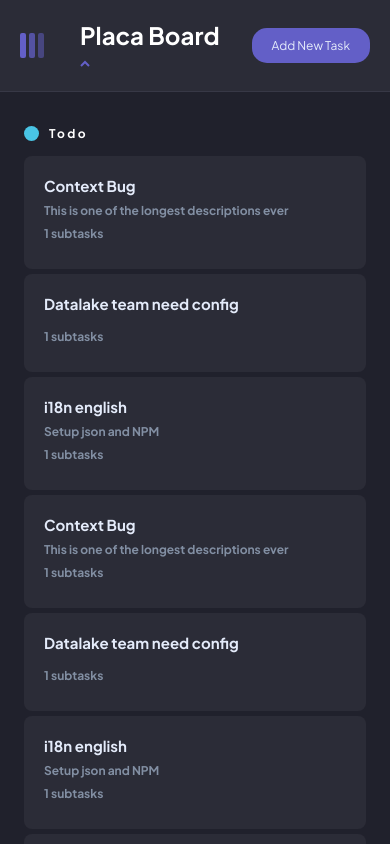
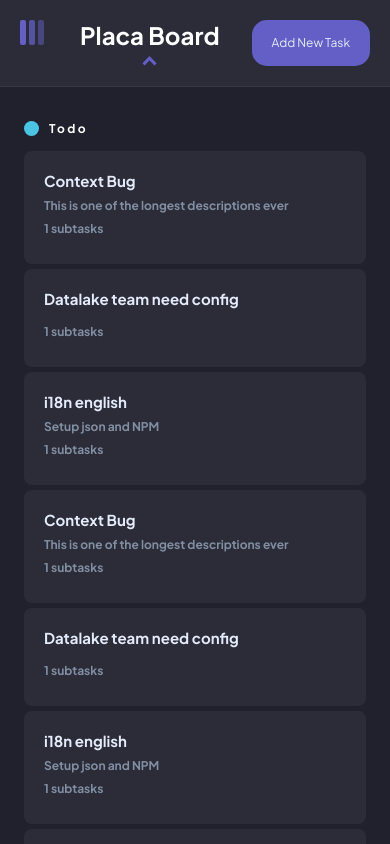
Before and after one commit to mattssonn/kanban, a React (Vite) app: page / in a window 390 px wide. Shown: the top 844 px of the page. Built offline with nearby package versions, Linux system fonts and the light colour scheme.

Commit message:
adding light/dark mode toggle

```diff
--- a/src/components/Dropdown/Dropdown.scss
+++ b/src/components/Dropdown/Dropdown.scss
@@ -24,6 +24,10 @@
   position: relative;
 }
 
+.dropdown-box:hover {
+  filter: brightness(1.1);
+}
+
 .dropdown-close-btn {
   background-color: transparent;
   border: none;
--- a/src/components/Navbar/Navbar.scss
+++ b/src/components/Navbar/Navbar.scss
@@ -3,12 +3,10 @@
   border-bottom: 1px solid #373846;
   background-color: var(--bg-gray);
   display: flex;
-  align-items: center;
   justify-content: space-between;
 }
 
 .navbar-icon {
-  width: 300px;
   display: flex;
   gap: 10px;
   h2 {
@@ -17,13 +15,16 @@
   }
 }
 
-.navbar-boarder {
-  flex: 1;
+.navbar-board {
+  // flex: 1;
   display: flex;
+  margin: 0 auto;
+  gap: 5px;
+  flex-direction: column;
   align-items: center;
 
   img {
-    max-width: 20px;
+    min-width: 15px;
   }
 }
 
@@ -51,7 +52,7 @@
       display: none;
     }
   }
-  .navbar-boarder {
+  .navbar-board {
     h2 {
       padding: 0 10px;
     }
```
Also changed, not shown: src/components/Dropdown/Dropdown.jsx (+0 -23 lines), src/components/Lightmode/Lightmode.jsx (added, +9 -0 lines).
